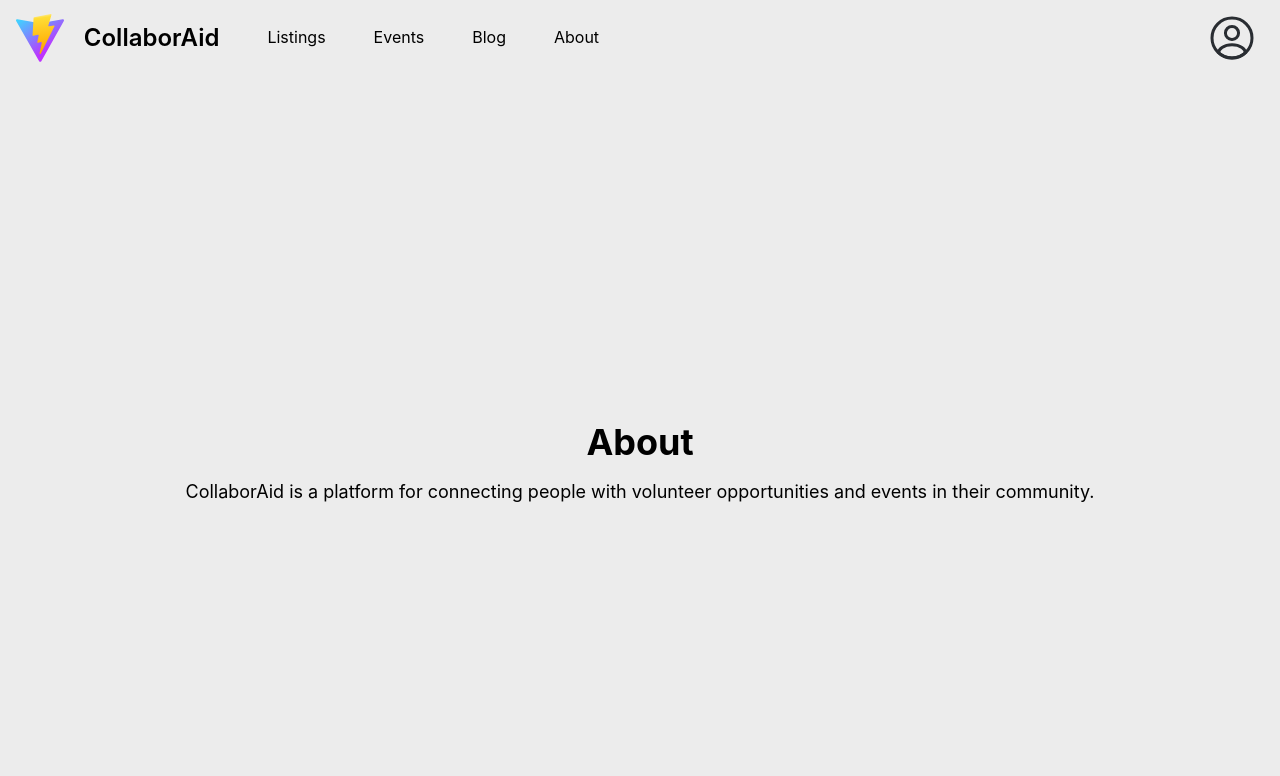
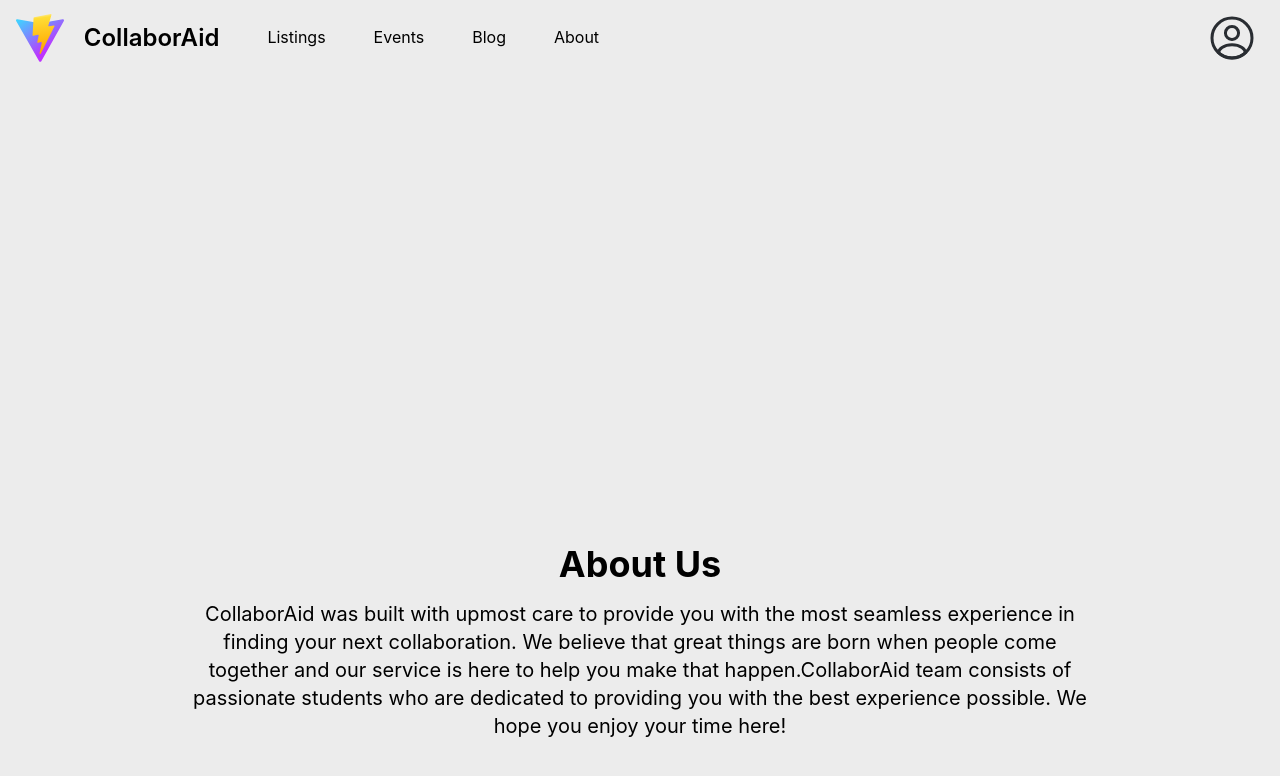
Before and after one commit to igordotdev/CollaborAid, a React (Vite) app: page /about in a window 1280 px wide. Shown: the top 776 px of the page. Built offline with nearby package versions, Linux system fonts and the light colour scheme.

Commit message:
added some stuff?

```diff
--- /dev/null
+++ b/src/back/types.ts
@@ -0,0 +1,8 @@
+export type User = {
+  id: number;
+  firstName: string;
+  lastName: string;
+  age: number;
+  city: string;
+  email: string;
+};
--- a/src/front/pages/about.tsx
+++ b/src/front/pages/about.tsx
@@ -1,9 +1,15 @@
 const About = () => {
 		return (
 			<>
-				<div className="flex flex-col items-center justify-center h-screen">
-						<h1 className="text-4xl font-bold">About</h1>
-						<p className="text-lg mt-4">CollaborAid is a platform for connecting people with volunteer opportunities and events in their community.</p>
+				<div className="flex flex-col items-center pt-24 h-screen">
+						<h1 className="mt-[30%] text-4xl font-bold">About Us</h1>
+						<p className="w-[70%] mb-[30%] text-xl mt-4 text-pretty text-center">
+						CollaborAid was built with upmost care to provide
+						you with the most seamless experience in finding your next collaboration. We believe that great things
+						are born when people come together and our service is here to help you make that happen.CollaborAid team consists of
+						passionate students who are dedicated to providing you with the best experience possible. We hope you
+						enjoy your time here!
+						</p>
 				</div>
 			</>
 		);
--- a/src/front/pages/listings.tsx
+++ b/src/front/pages/listings.tsx
@@ -1,7 +1,33 @@
+import React, { useState, useEffect } from "react";
+import { User } from "../../back/types.ts";
+
+
+
+
+
 const Listings = () => {
+
+	const fetchUsers = async () => {
+		const response = await fetch("http://localhost:3000/api/legalEntities");
+		const data = await response.json();
+		setUsers(data);
+	};
+
+	const [users, setUsers] = useState<User[]>([]);
+
 	return (
 		<>
-			<div>listings</div>;
+		<h1 className="lex text-center font-medium text-3xl pt-10 pb-24"> Find your next collaboration</h1>
+		<div className="flex flex-row">
+		<ul>
+        {users.map((user) => (
+          <li key={user.id}>
+            {user.firstName}, {user.lastName}, Age: {user.age}, Email:{" "}
+            {user.email}, City: {user.city}
+          </li>
+        ))}
+      </ul>
+		</div>
 		</>
 	);
 };
```
Also changed, not shown: src/ExampleUserForm.tsx (+1 -9 lines).
